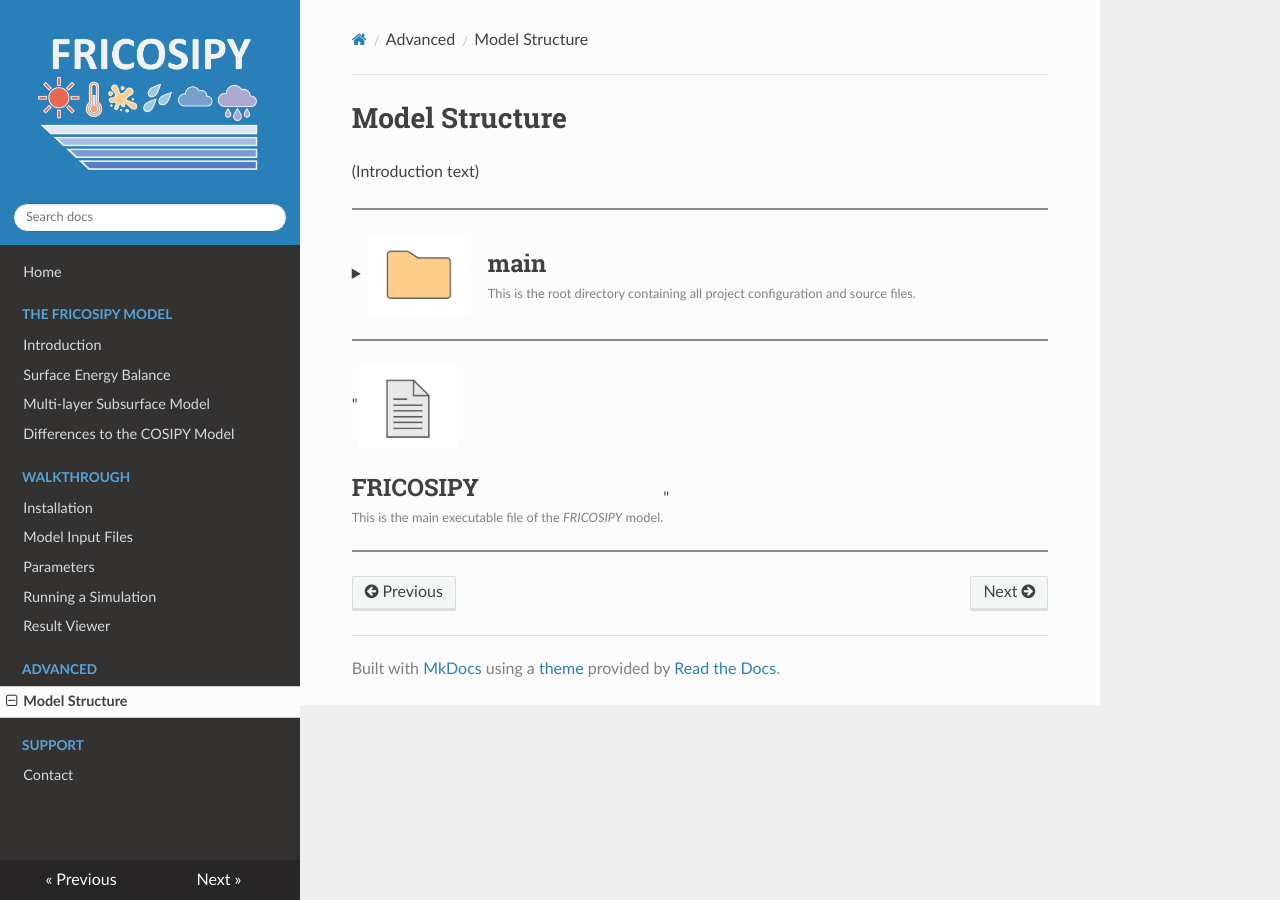
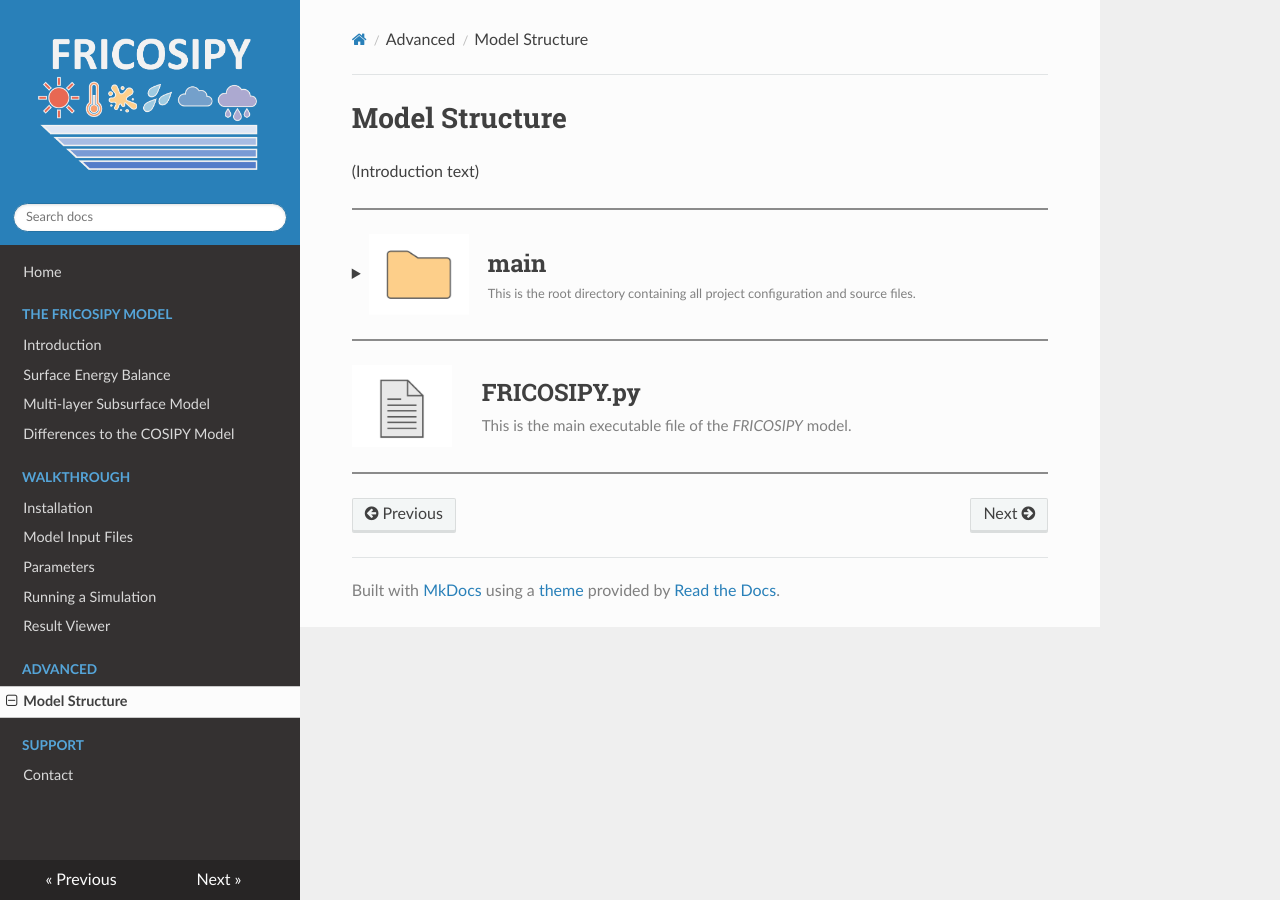
Before and after one commit to MarcusGastaldello/FRICOSIPY, an MkDocs documentation site: the page built from docs/model_structure.md, in a window 1280 px wide. Built offline with MkDocs 1.6.1, drawn with Linux system fonts in a browser that asks for light colours.

Commit message:
Update model_structure.md

```diff
--- a/docs/model_structure.md
+++ b/docs/model_structure.md
@@ -31,6 +31,19 @@
 
 <hr style="height:2px; background-color:#8b8b8b; border:none;" />
 
-"<img src='https://github.com/MarcusGastaldello/FRICOSIPY/raw/main/docs/icons/Python.png' width='100' style='vertical-align: middle; margin-right: 15px;'> <div style='display: inline-block; vertical-align: middle;'><h2 style='margin: 0;'>FRICOSIPY</h2><small style='display: block; color: gray; margin-top: 8px;'>This is the main executable file of the *FRICOSIPY* model.</small></div>"
+<div style="display: table; width: 100%; margin-bottom: 25px;">
+    <div style="display: table-cell; vertical-align: middle; width: 115px;">
+        <img src="https://github.com/MarcusGastaldello/FRICOSIPY/raw/main/docs/icons/Python.png"
+             width="100"
+             style="display: block;">
+    </div>
+
+    <div style="display: table-cell; vertical-align: middle; padding-left: 15px;">
+        <h2 style="margin: 0; padding: 0;">FRICOSIPY.py</h2>
+        <div style="height: 10px;"></div> <small style="display: block; color: gray; font-size: 0.95em;">
+            This is the main executable file of the <i>FRICOSIPY</i> model.
+        </small>
+    </div>
+</div>
 
 <hr style="height:2px; background-color:#8b8b8b; border:none;" />
```
